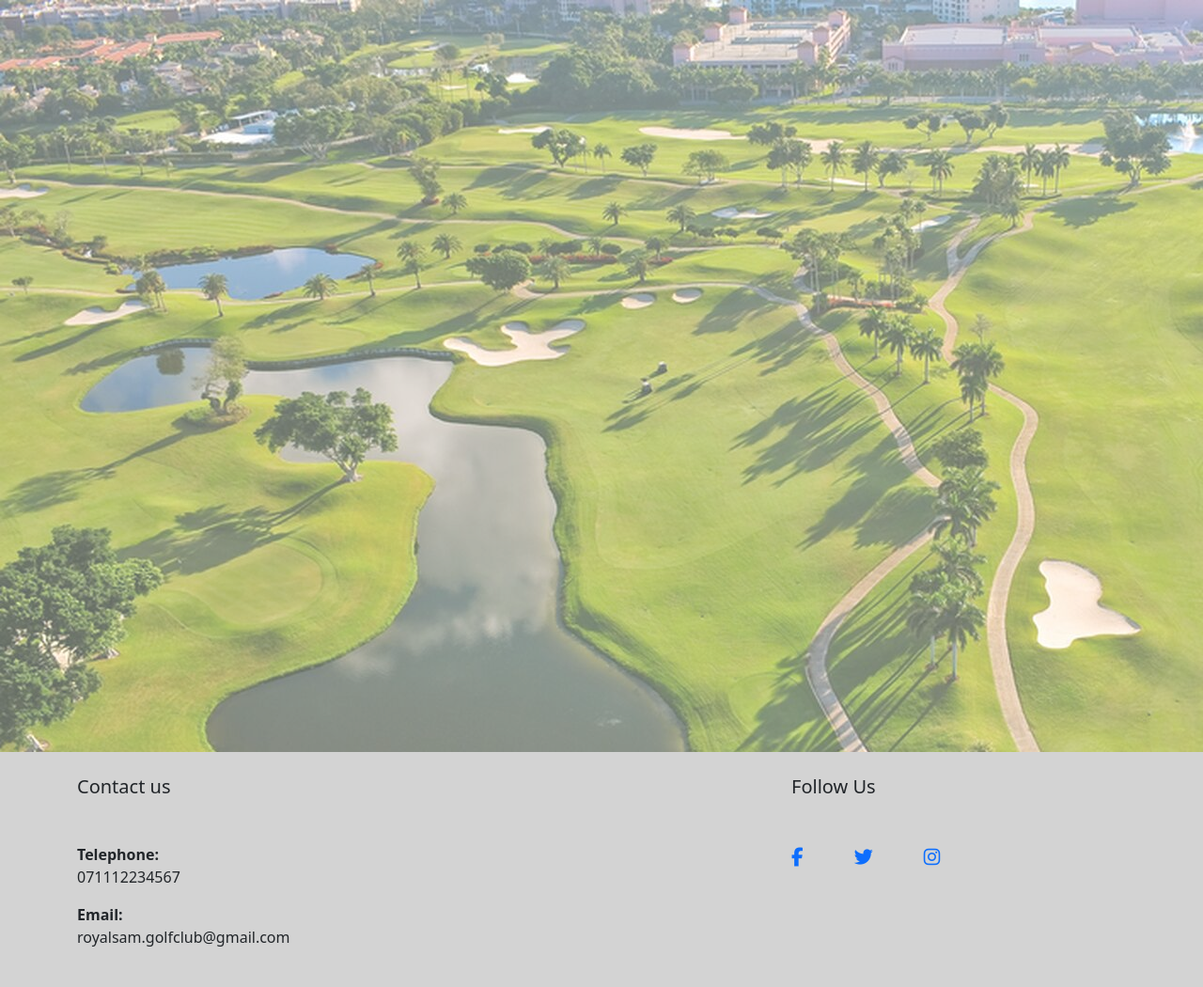
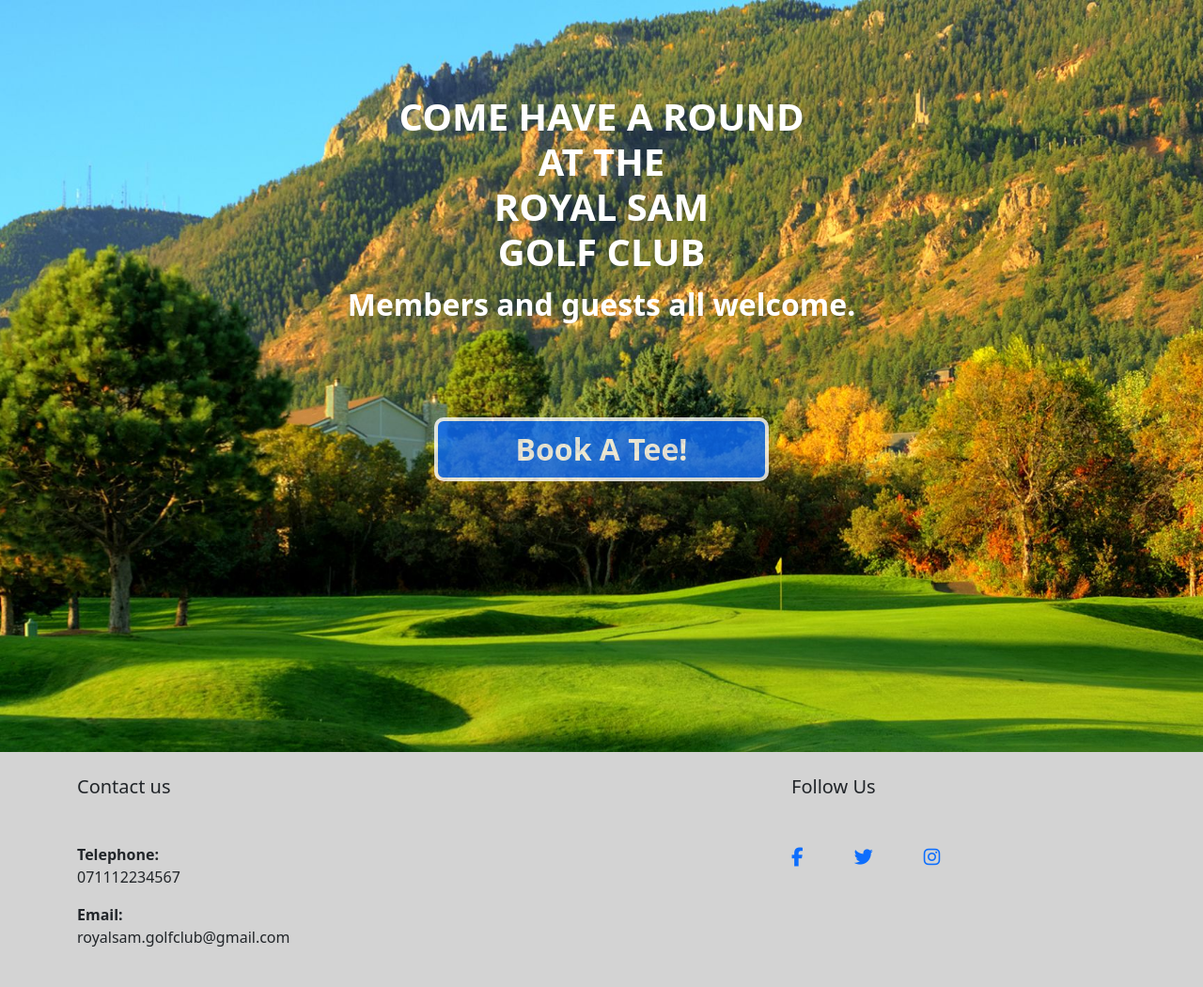
Before and after one commit to sam2829/project-4-royal-sam, a Django app: page / in a window 1280 px wide. Shown: the part 116-1166 px from the top of the page at 94% size. Run offline with Django 3.2, Linux system fonts and the light colour scheme; some libraries are stand-ins or nearby versions.

Commit message:
Add main section to index.html home page

```diff
--- a/home/templates/index.html
+++ b/home/templates/index.html
@@ -1 +1,21 @@
-{% extends "base.html" %}
+{% extends "base.html" %} {% block content %}
+<div class="container home-main-section">
+  <div class="row">
+    <div class="column col-sm-12">
+      <h1 class="text-white fw-bold">
+        COME HAVE A ROUND<br />AT THE<br />ROYAL SAM<br />GOLF CLUB
+      </h1>
+    </div>
+  </div>
+  <div class="row">
+    <div class="col col sm-12 fw-bold">
+      <p class="text-white fs-2">Members and guests all welcome.</p>
+    </div>
+  </div>
+  <div class="row justify-content-sm-center">
+    <div class="col col-sm-6 col-lg-4">
+      <a href="#" class="nav-link fs-2 fw-bold book-tee-main text-white">Book A Tee!</a>
+    </div>
+  </div>
+</div>
+{% endblock %}
--- a/static/css/style.css
+++ b/static/css/style.css
@@ -25,10 +25,6 @@ li.nav-item {
     border-color: #0d6efd;
 }
 
-/* main section */
-
-
-
 /*  Footer  */
 
 .footer {
@@ -46,3 +42,21 @@ h5 {
     margin-right: 50px;
     font-size: 20px;
 }
+
+/* main section home page */
+
+.home-main-section {
+    text-align: center;
+    justify-content: center;
+    padding-top: 100px;
+}
+
+.book-tee-main {
+    padding: 6px;
+    border: solid 4px;
+    border-radius: 10px;
+    border-color: white;
+    background-color: #0d6efd;
+    opacity: 0.8;
+    margin-top: 80px;
+}
--- a/templates/base.html
+++ b/templates/base.html
@@ -71,11 +71,14 @@
     </header>
 
     <main
-      class="bg-image d-flex justify-content-center align-items-center"
+      class="bg-image d-flex justify-content-center"
       style="
-        background-image: url('{% static 'background_images/golf.jpg' %}');
+        background-image: url('{% static 'background_images/golf-3.jpg' %}');
         height: 100vh;
-        opacity: 0.6;
+        background-repeat: no-repeat;
+        width: 100%;
+        background-size: cover;
+        background-position: center;
       "
     >
       {% block content %}
```
Also changed, not shown: static/background_images/golf-2.jpg (added), static/background_images/golf-3.jpg (added).
